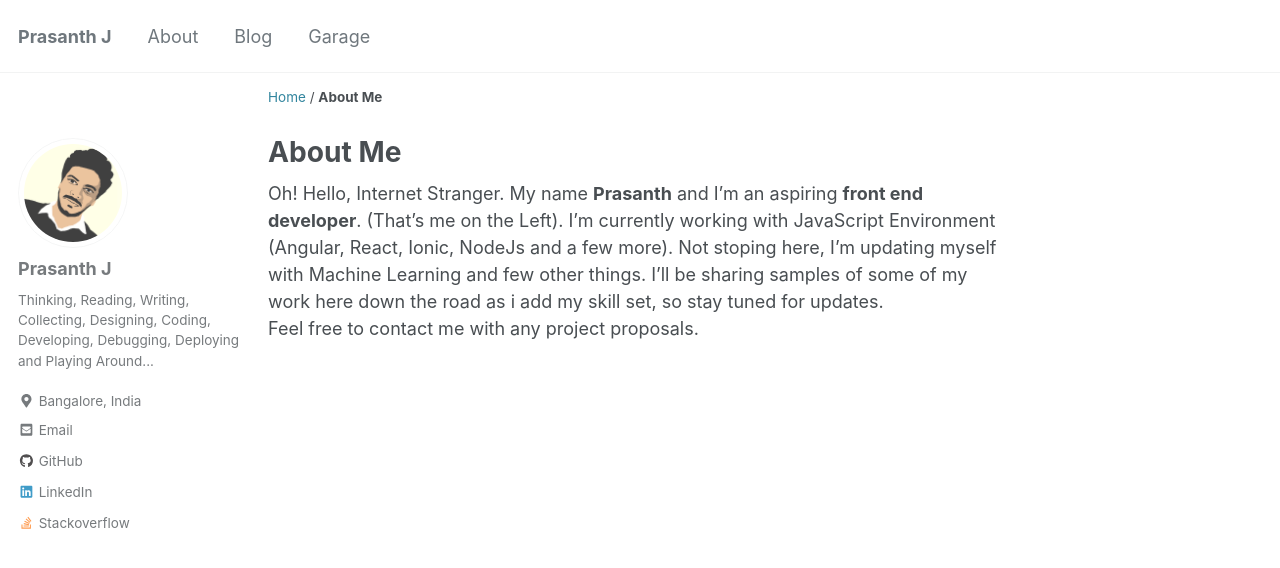
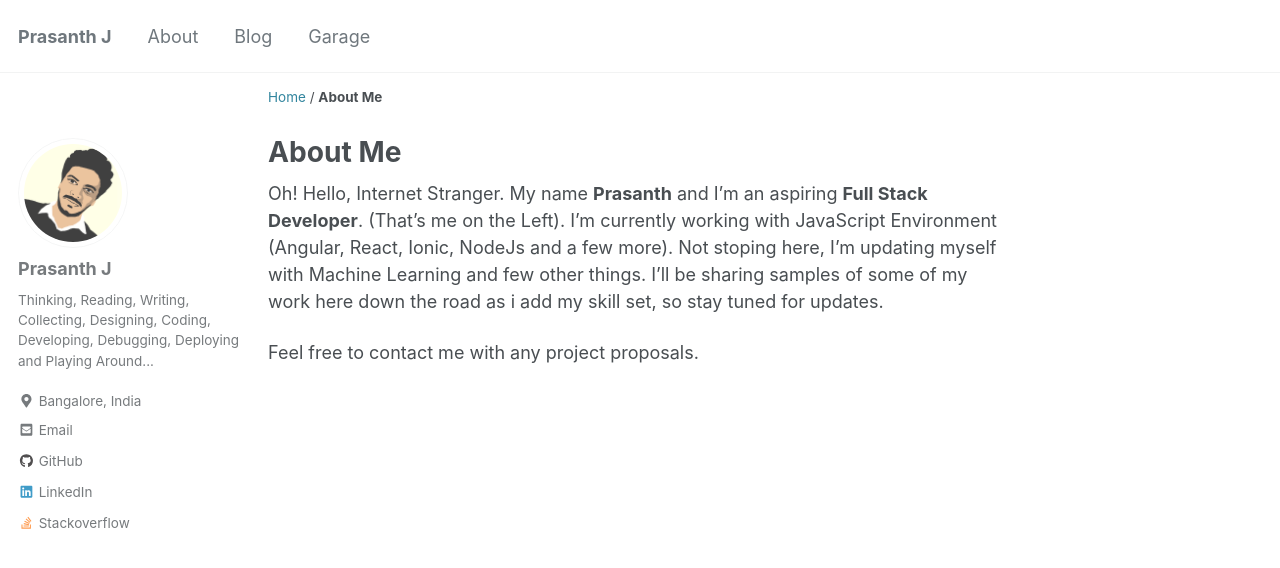
Before and after one commit to PrasanthJayaraman/PrasanthJayaraman.github.io, a Jekyll site: the page built from _pages/about.md, in a window 1280 px wide and 900 px high. Shown: the top 568 px of the window. Built offline with Jekyll 4.4.1, drawn with Linux system fonts in a browser that asks for light colours; cached includes are drawn as plain includes; nearby versions of some CDN libraries.

Commit message:
Update about.md

```diff
--- a/_pages/about.md
+++ b/_pages/about.md
@@ -6,5 +6,6 @@ author_profile: true
 ---
 
 
-Oh! Hello, Internet Stranger. My name **Prasanth** and I'm an aspiring **front end developer**. (That's me on the Left). I'm currently working with JavaScript Environment (Angular, React, Ionic, NodeJs and a few more). Not stoping here, I'm updating myself with Machine Learning and few other things. I'll be sharing samples of some of my work here down the road as i add my skill set, so stay tuned for updates.
+Oh! Hello, Internet Stranger. My name **Prasanth** and I'm an aspiring **Full Stack Developer**. (That's me on the Left). I'm currently working with JavaScript Environment (Angular, React, Ionic, NodeJs and a few more). Not stoping here, I'm updating myself with Machine Learning and few other things. I'll be sharing samples of some of my work here down the road as i add my skill set, so stay tuned for updates.
+
 Feel free to contact me with any project proposals.
```
